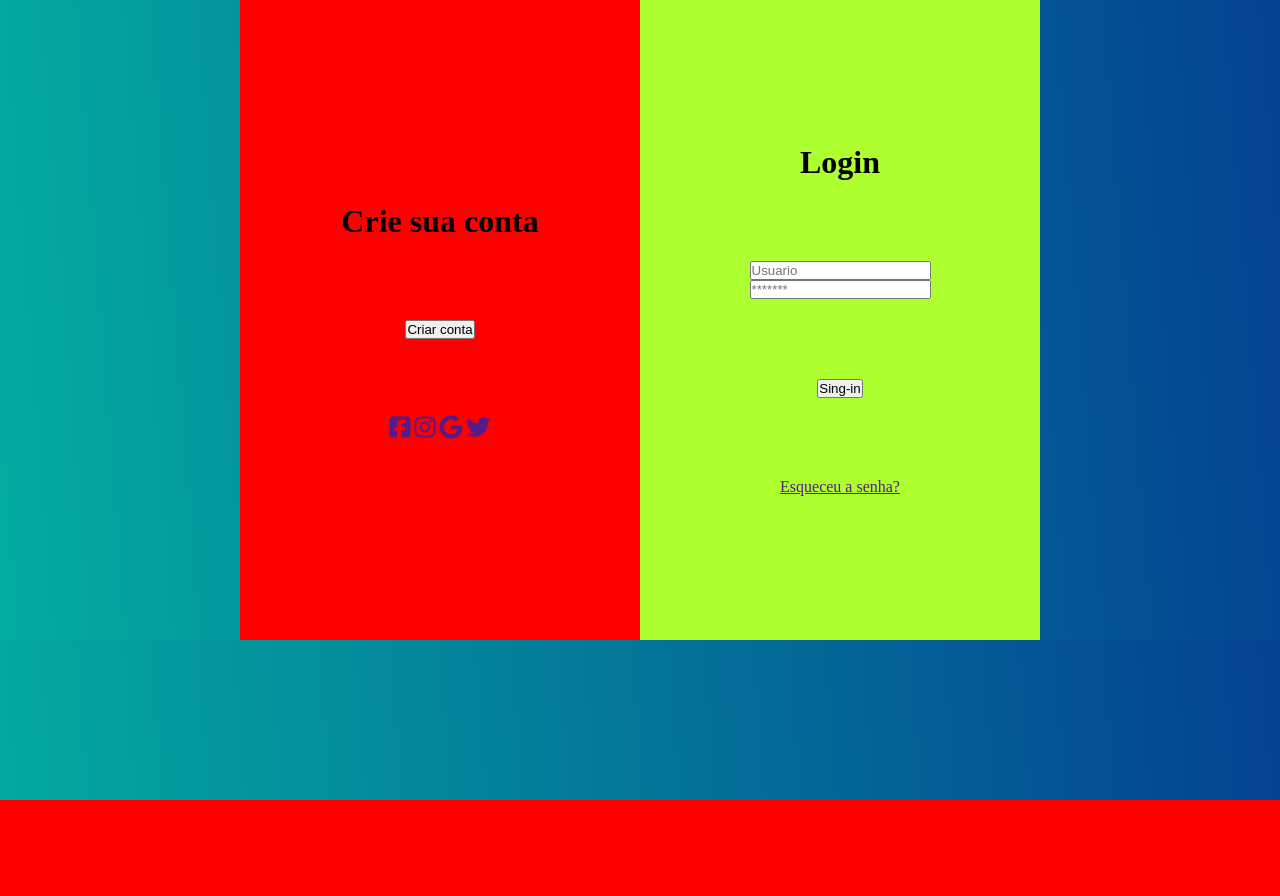
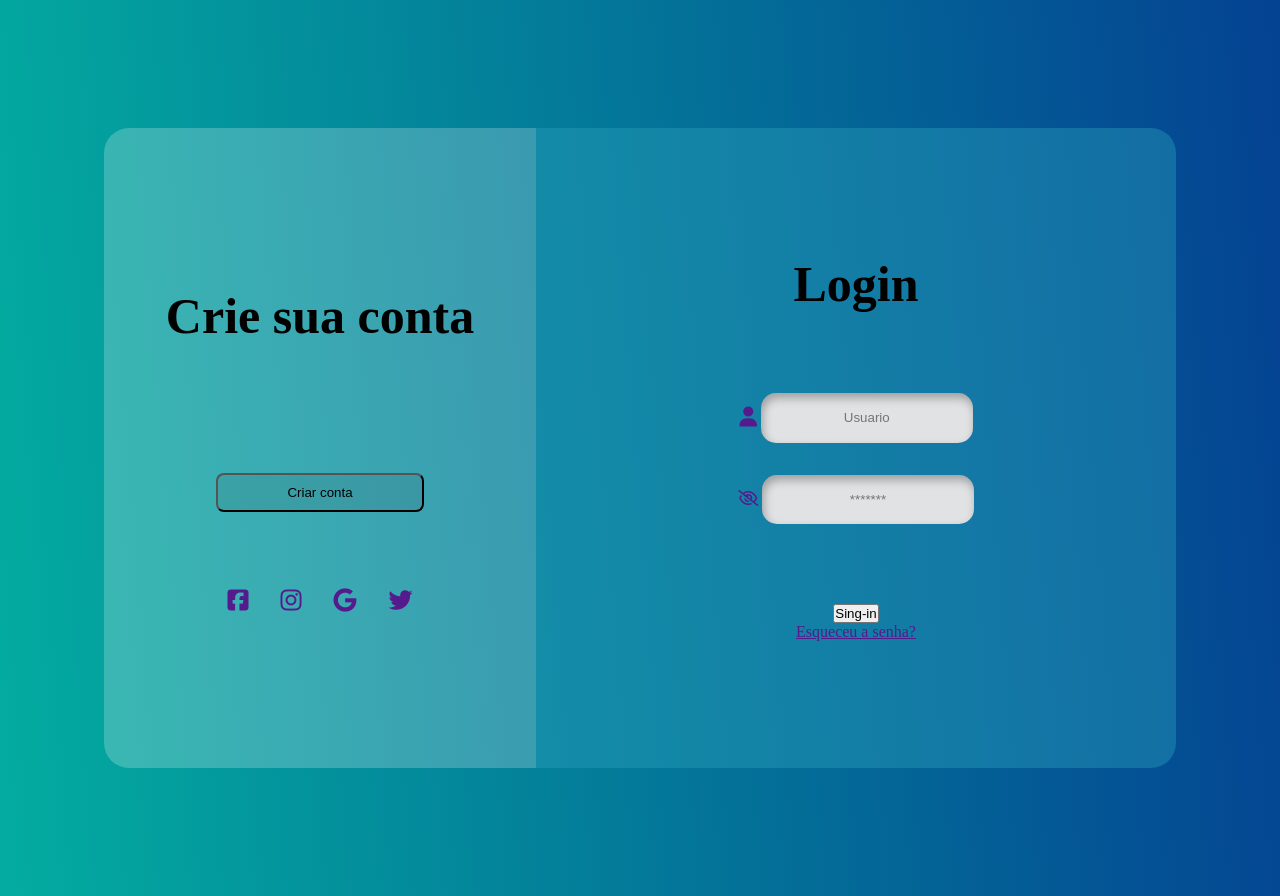
Before and after one commit to ViniciusWilber/TakeTicket, a PHP site: page /login.html in a window 1280 px wide. Before the commit the page ends 800 px from the top, so only its background shows below. Run offline with PHP 8.4, Linux system fonts and the light colour scheme; some libraries are stand-ins or nearby versions.

Commit message:
elaboração da pagina de logi

```diff
--- a/css/login.css
+++ b/css/login.css
@@ -13,24 +13,106 @@ main{
     display: flex;
     align-items: center;
     justify-content: center;
+    padding: 8rem;
 }
 .direita{
     display: flex;
     justify-content: center;
     align-items: center;
     flex-direction: column;
-    background-color: red;
-    width: 25rem;
+    background-color: rgba(255, 255, 255, 0.219);
+    width: 27rem;
     height: 40rem;
     gap: 5rem;
+    border-radius: 25px 0px 0px 25px;
+}
+.direita h1 {
+    font-size: 50px;
+    padding-bottom: 3rem;
+}
+.direita button {
+    cursor: pointer;
+    height: 39px;
+    width: 13rem;
+    border-radius: 8px;
+    background: rgba(56, 56, 56, 0.11);
+}
+.direita .icones {
+    display: flex;
+    justify-content: center;
+    align-items: center;
+    position: relative;
+    gap: 2rem;
 }
 .esquerda{
     display: flex;
     justify-content: center;
     align-items: center;
     flex-direction: column;
-    background-color: greenyellow;
-    width: 25rem;
+    background-color: rgba(42, 157, 185, 0.418);
+    width: 40rem;
     height: 40rem;
     gap: 5rem;
+    border-radius: 0px 25px 25px 0px;
 }
+.esquerda h1 {
+    font-size: 50px;
+}
+.loginText{
+    display: flex;
+    flex-direction: column;
+    justify-content: center;
+    align-items: center;
+    gap: 2rem;
+}
+.usuario{
+    border: none;
+    outline: none;
+    border-radius: 15px;
+    padding: 1.3em;
+    background-color: #e1e2e3;
+    box-shadow: inset 2px 5px 10px rgba(0, 0, 0, 0.3);
+    transition: 300ms ease-in-out;
+    text-align: center;
+}
+.usuario:focus{
+    background-color: #ffffff;
+    transform: scale(1.05);
+    /* box-shadow: 13px 13px 100px #969696, -13px -13px 100px #ffffff; */
+}
+.senha{
+    border: none;
+    outline: none;
+    border-radius: 15px;
+    padding: 1.3em;
+    background-color: #e1e2e3;
+    box-shadow: inset 2px 5px 10px rgba(0, 0, 0, 0.3);
+    transition: 300ms ease-in-out;
+    text-align: center;
+    /* font-size: 15px; */
+}
+.senha:focus{
+    background-color: #ffffff;
+    transform: scale(1.05);
+    /* box-shadow: 13px 13px 100px #969696, -13px -13px 100px #ffffff; */
+}
+/* .usuario{
+    height: 30px;
+    width: 13rem;
+    border-radius: 8px;
+    text-align: center;
+    font-size: 15px;
+} */
+/* .senha{
+    height: 30px;
+    width: 13rem;
+    border-radius: 8px;
+    text-align: center;
+    font-size: 20px;
+} */
+.botaos{
+    display: flex;
+    flex-direction: column;
+    justify-content: center;
+    align-items: center;
+}
--- a/login.html
+++ b/login.html
@@ -21,16 +21,20 @@
         </div>
         <div class="esquerda">
             <h1>Login</h1>
-            <form>
+            <form class="loginText">
                 <p>
-                    <input type="text" name="usuario" id="usuario" placeholder="Usuario" >
+                    <a href=""><i class="fa-solid fa-user fa-lg"></i></a>
+                    <input type="text" name="usuario" class="usuario" id="usuario" placeholder="Usuario" >
                 </p>
                 <p>
-                    <input type="password" name="senha" id="senha" placeholder="*******" >
+                    <a href=""><i class="fa-regular fa-eye-slash"></i></a>
+                    <input type="password" name="senha" class="senha" id="senha" placeholder="*******" >
                 </p>
             </form>
-            <button class="Singin">Sing-in</button>
+            <div class="botaos">
+                <button class="Singin">Sing-in</button>
             <a href="">Esqueceu a senha?</a>
+            </div>
         </div>
     </main>
 </body>
```
